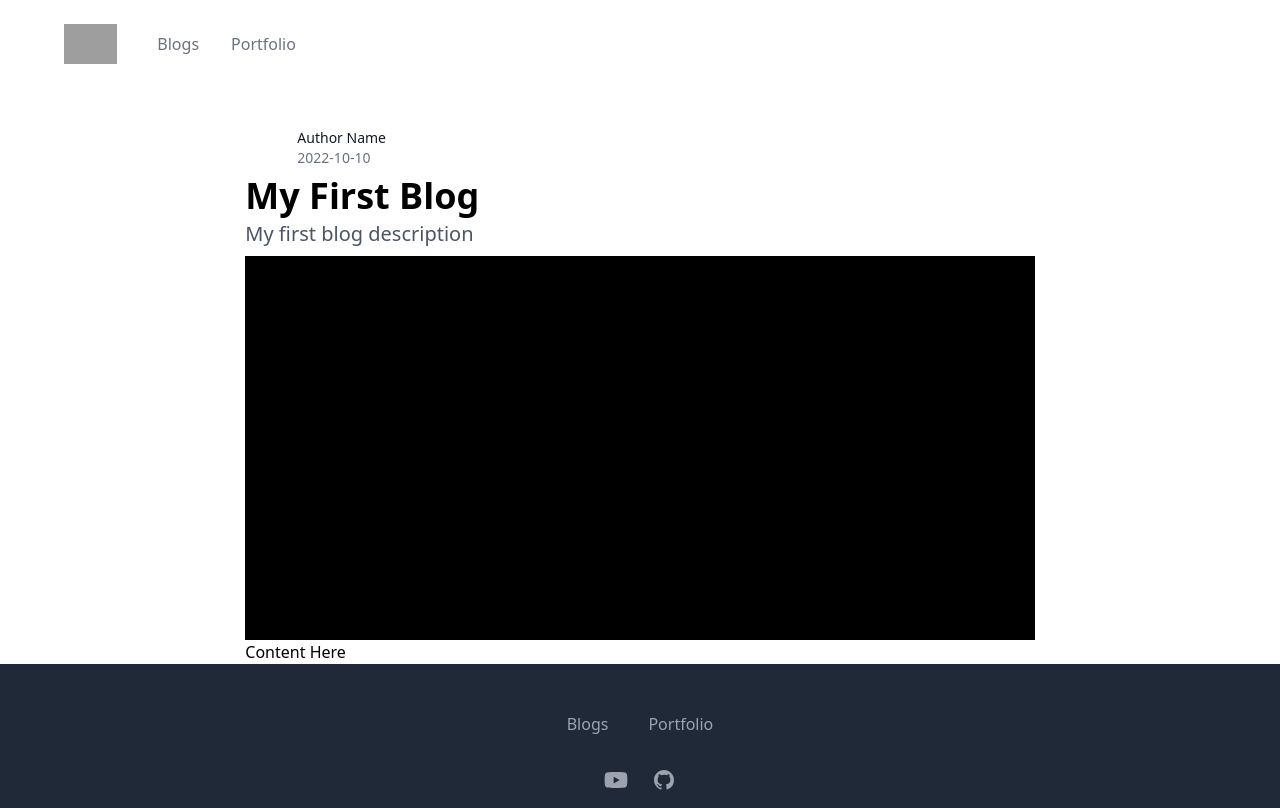
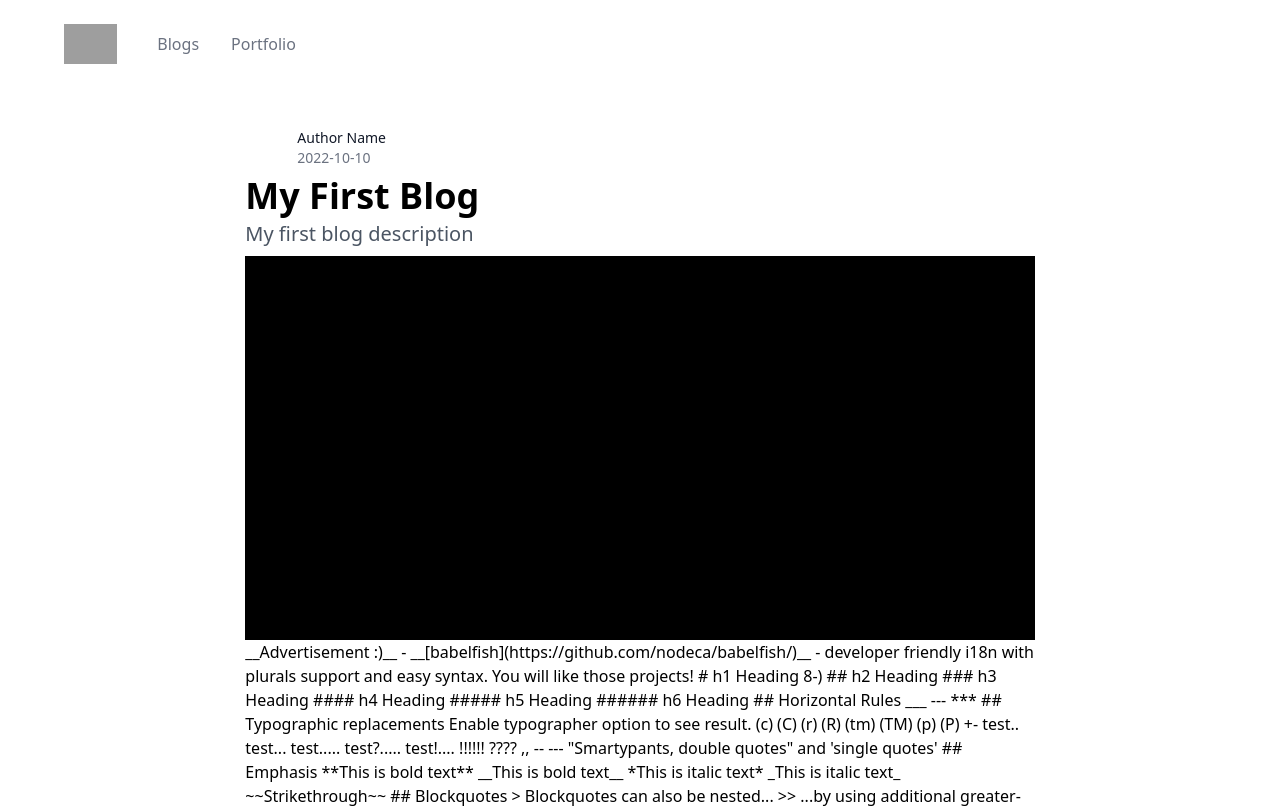
Before and after one commit to Jacob-Gramer/portfolio-app, a Next.js app: page /blogs/markdown-full-example in a window 1280 px wide. Shown: the top 808 px of the page. Built offline with nearby package versions, Linux system fonts and the light colour scheme; grey boxes are pictures that could not be loaded.

Commit message:
Implemented GetStaticProps and GetStaticPaths in [slug].tsx to dynamically generate blog post pages

```diff
--- a/components/layout/base/index.tsx
+++ b/components/layout/base/index.tsx
@@ -1,8 +1,9 @@
 import Head from 'next/head';
 import Image from 'next/legacy/image';
+import { FunctionComponent, PropsWithChildren } from 'react';
 import { Footer, Header, Navbar } from '../../common';
 
-const BaseLayout = ({ children }: any) => {
+const BaseLayout: FunctionComponent<PropsWithChildren> = ({ children }) => {
   return (
     <>
       <div className="mx-auto max-w-7xl px-4 space-y-8 sm:px-6 lg:px-8">
--- a/lib/blogs.ts
+++ b/lib/blogs.ts
@@ -8,11 +8,20 @@
     return getFileNames(BLOG_DIR);
 };
 
+const getBlogsSlugs = () => {
+    return getBlogFileNames().map((name) => name.replace(/\.md$/, ''));
+}
+
 const getBlog = (fileName: string): Blog => {
     const blog = getItemInPath(join(BLOG_DIR, fileName)) as Blog;
     blog.slug = fileName.replace(/\.md$/, '');
     return blog;
 };
+
+const getBlogBySlug = (slug: string) => {
+    const fileName = slug + '.md';
+    return getBlog(fileName);
+}
 
 const getBlogs = (): Blog[] => {
     const names = getBlogFileNames();
@@ -22,5 +31,7 @@
 export {
   getBlog,
   getBlogs,
-  getBlogFileNames
+  getBlogFileNames,
+  getBlogsSlugs,
+  getBlogBySlug
 };
--- a/src/pages/blogs/[slug].tsx
+++ b/src/pages/blogs/[slug].tsx
@@ -1,7 +1,14 @@
-import {  NextPage } from 'next/types'
+import { Blog } from 'interfaces/Blog';
+import { getBlogBySlug, getBlogsSlugs } from 'lib/blogs';
+import { GetStaticPaths, GetStaticProps, NextPage } from 'next';
+import { ParsedUrlQuery } from 'querystring';
 import { PageLayout } from '../../../components/layout/';
 
-const BlogDetail: NextPage = () => {
+interface Props {
+  blog: Blog
+}
+
+const BlogDetail: NextPage<Props> = ({ blog }) => {
   return (
     <>
       <PageLayout>
@@ -52,7 +59,7 @@
           {/* Blog Header Ends */}
           <article className="prose lg:prose-lg markdown-image-50">
             {/* Blog Content Here */}
-            Content Here
+            {blog.content}
           </article>
         </div>
       </PageLayout>
@@ -60,4 +67,27 @@
   )
 }
 
+interface Params extends ParsedUrlQuery {
+  slug: string;
+}
+
+export const getStaticProps: GetStaticProps<Props, Params> = (context) => {
+  const { slug } = context.params!;
+  const blog = getBlogBySlug(slug);
+
+  return {
+    props: { blog }
+  }
+}
+
+export const getStaticPaths: GetStaticPaths = () => {
+  const slugs = getBlogsSlugs();
+  const paths = slugs.map(slug => ({params: {slug}}));
+
+  return {
+    paths,
+    fallback: false
+  }
+}
+
 export default BlogDetail;
```
